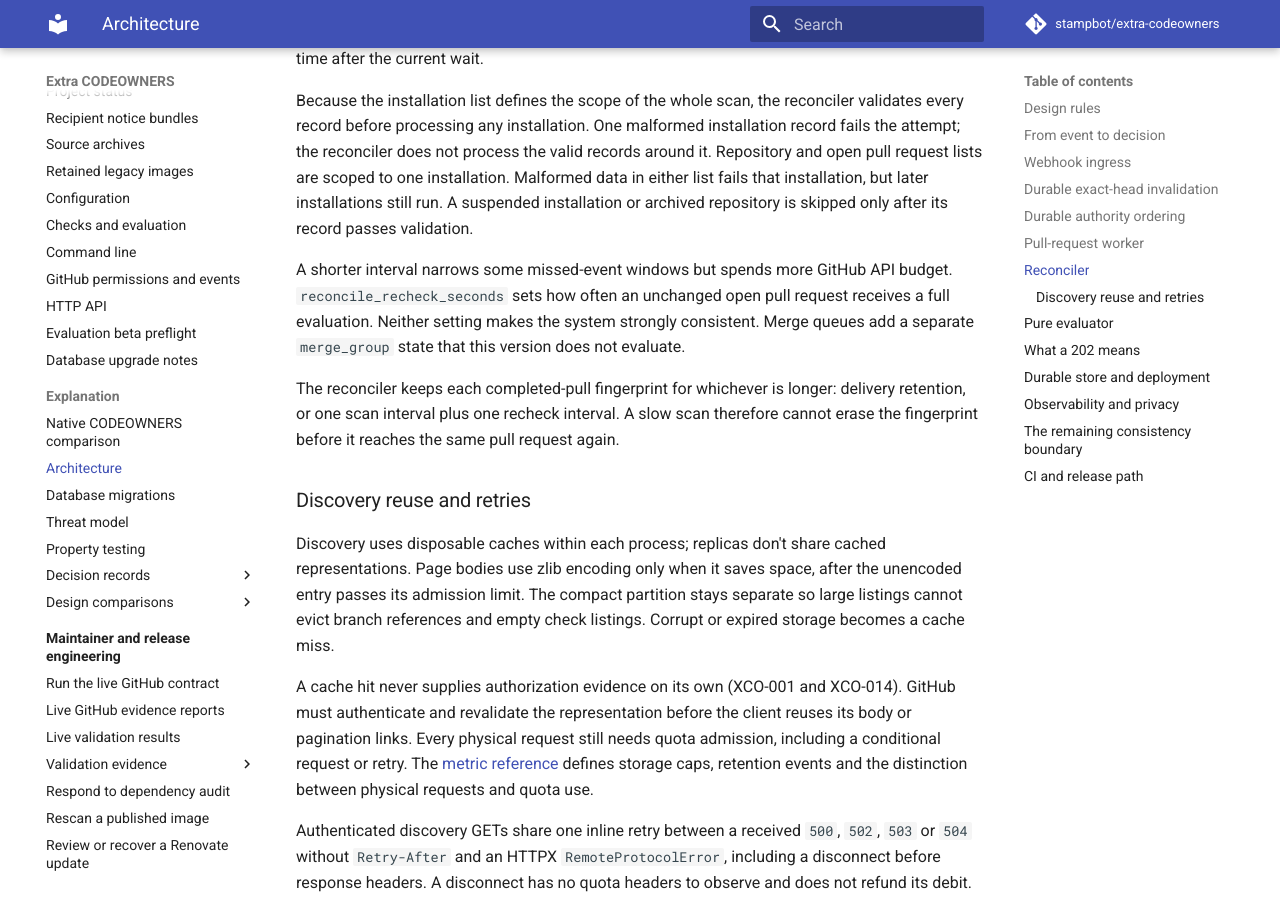
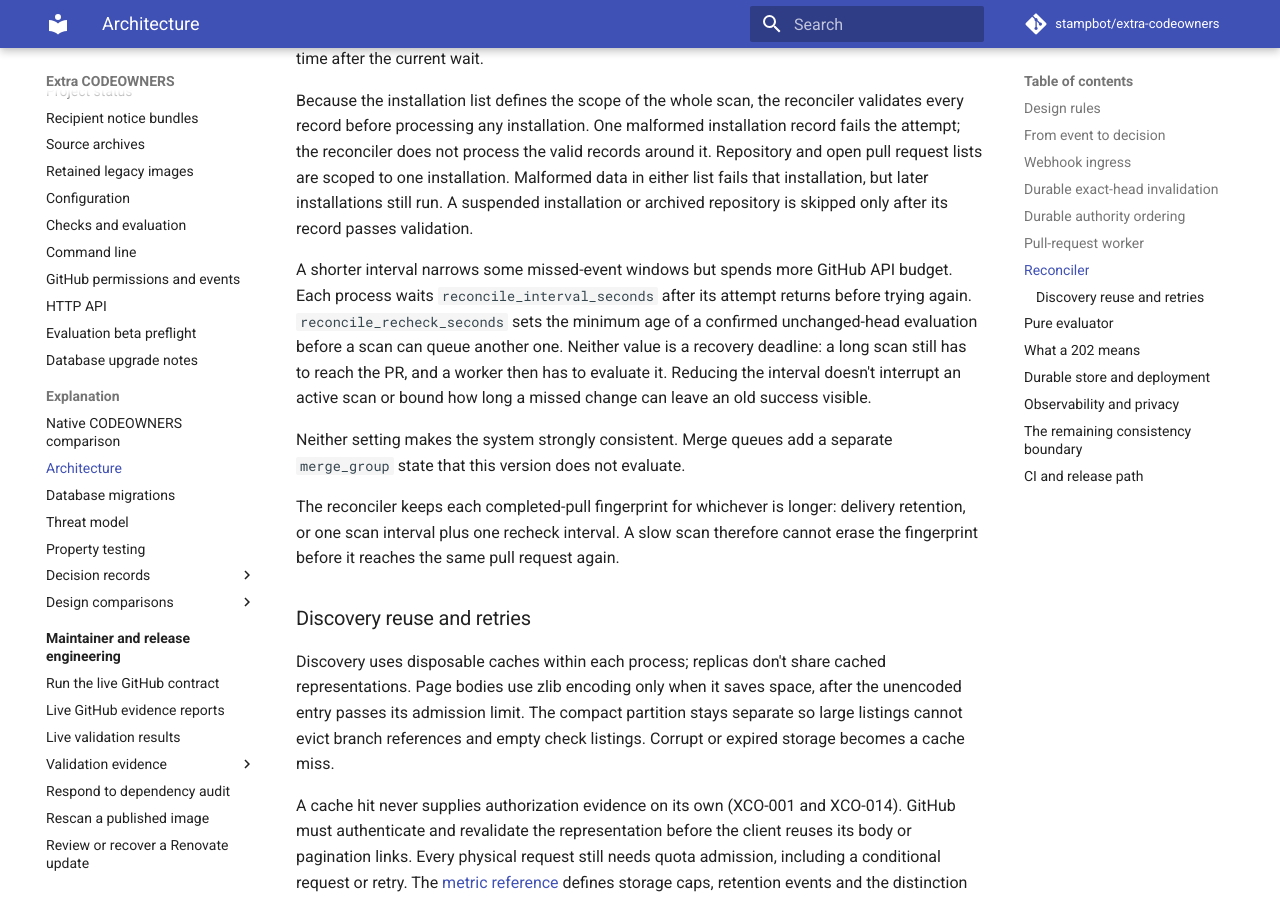
Before and after one commit to stampbot/extra-codeowners, an MkDocs documentation site: the page built from docs/explanation/architecture.md, in a window 1280 px wide and 900 px high, scrolled down 10056 px. Built offline with MkDocs 1.6.1 and Material for MkDocs 9.7.7, drawn with Linux system fonts in a browser that asks for light colours; comment, search, counter and statistics services are not loaded.

```diff
--- a/docs/explanation/architecture.md
+++ b/docs/explanation/architecture.md
@@ -470,10 +470,16 @@
 archived repository is skipped only after its record passes validation.
 
 A shorter interval narrows some missed-event windows but spends more GitHub API
-budget. `reconcile_recheck_seconds` sets how often an unchanged open pull
-request receives a full evaluation. Neither setting makes the system strongly
-consistent. Merge queues add a separate `merge_group` state that this version
-does not evaluate.
+budget. Each process waits `reconcile_interval_seconds` after its attempt
+returns before trying again. `reconcile_recheck_seconds` sets the minimum age
+of a confirmed unchanged-head evaluation before a scan can queue another one.
+Neither value is a recovery deadline: a long scan still has to reach the PR,
+and a worker then has to evaluate it. Reducing the interval doesn't interrupt
+an active scan or bound how long a missed change can leave an old success
+visible.
+
+Neither setting makes the system strongly consistent. Merge queues add a
+separate `merge_group` state that this version does not evaluate.
 
 The reconciler keeps each completed-pull fingerprint for whichever is longer:
 delivery retention, or one scan interval plus one recheck interval. A slow
--- a/mkdocs.yml
+++ b/mkdocs.yml
@@ -84,6 +84,7 @@
           - November alpha.69 successful scan: maintainers/evidence/2026-11-05-alpha69-successful-reconciliation.md
           - November discovery validator expiry: maintainers/evidence/2026-11-06-discovery-retention.md
           - November reconciliation and alpha.73: maintainers/evidence/2026-11-06-reconciliation-and-alpha73.md
+          - November missed policy webhook: maintainers/evidence/2026-11-06-missed-policy-webhook.md
       - Respond to dependency audit: how-to/respond-to-dependency-audit.md
       - Rescan a published image: how-to/rescan-published-image.md
       - Review or recover a Renovate update: how-to/manage-renovate-updates.md
```
Also changed, not shown: docs/maintainers/evidence/2026-11-06-missed-policy-webhook.md (added, +109 -0 lines), docs/maintainers/evidence/index.md (+1 -0 lines), docs/maintainers/live-validation.md (+5 -0 lines), docs/reference/configuration.md (+1 -1 lines).
